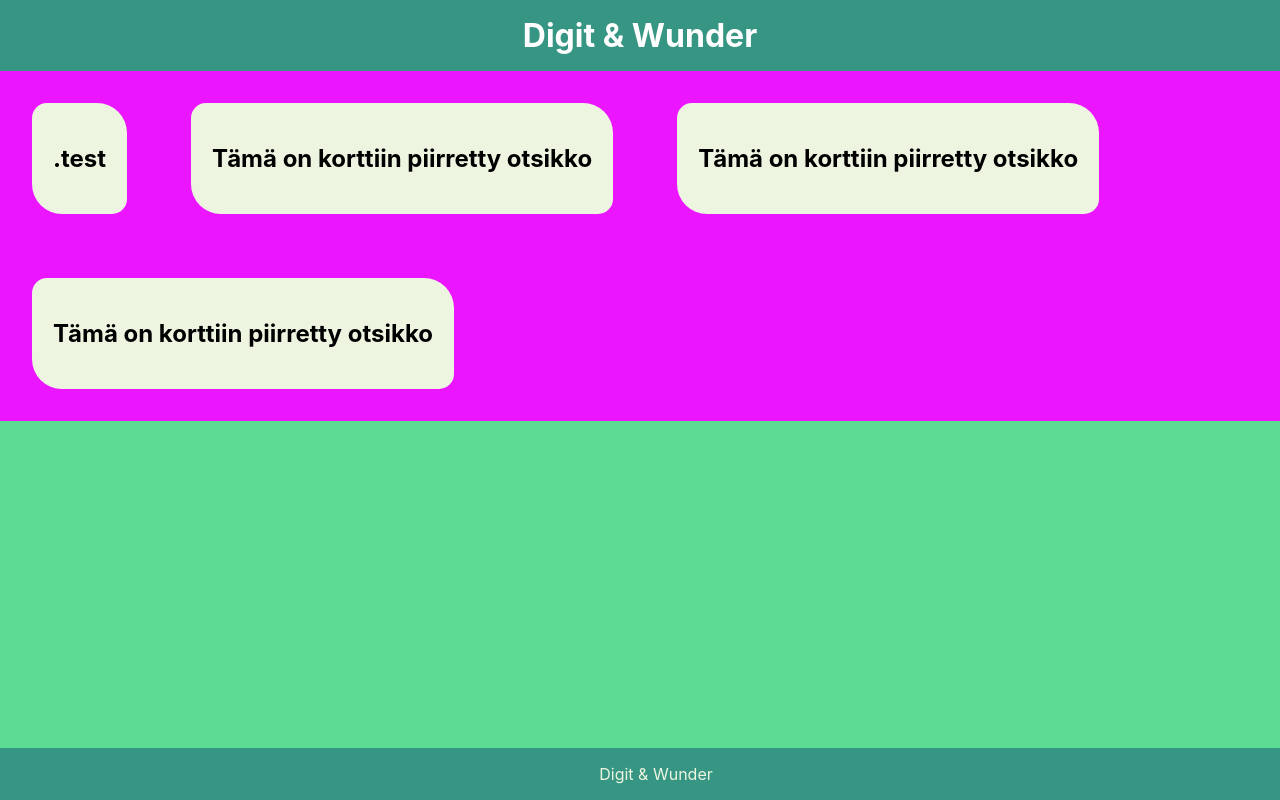
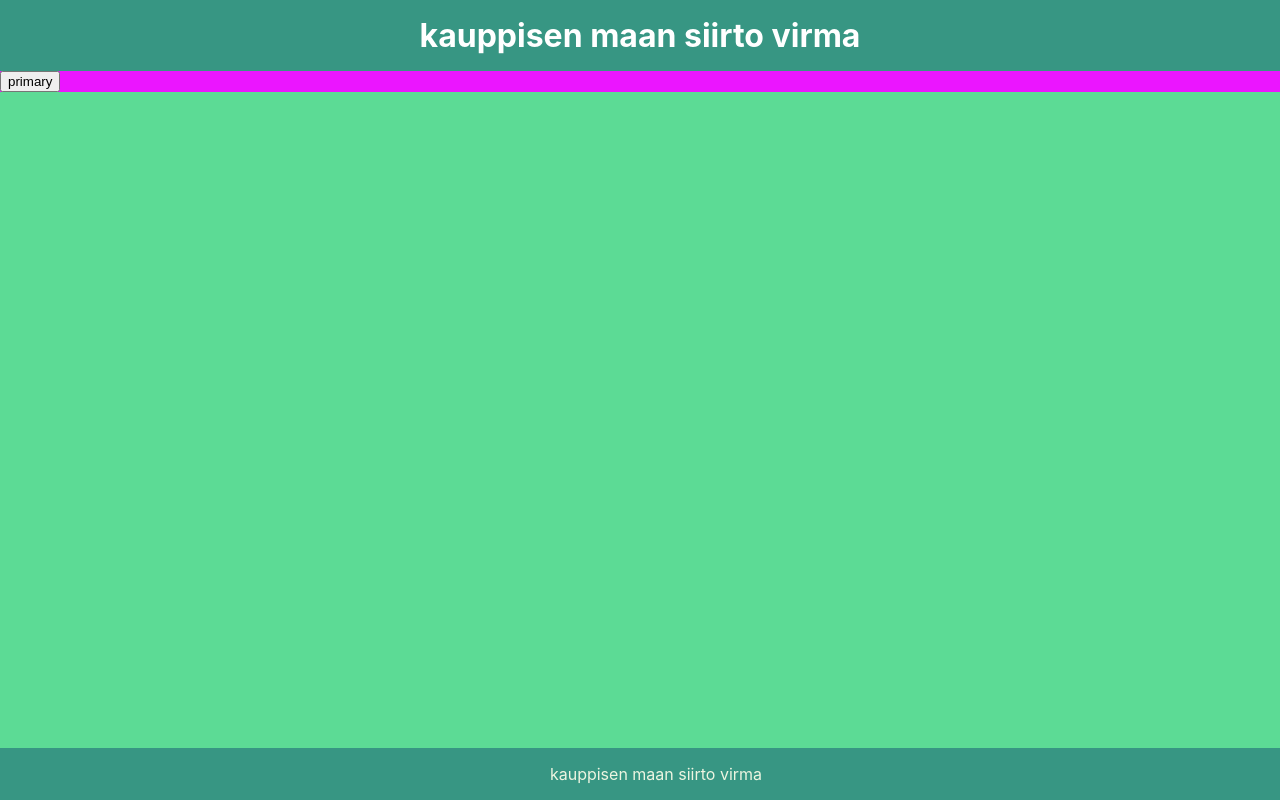
Before and after one commit to wkpelt/kauppisen-maan-siirto-virma, a React (Create React App) app in the folder frontend/: page / in a window 1280 px wide. Shown: the top 800 px of the page. Built offline with nearby package versions, Linux system fonts and the light colour scheme.

Commit message:
added reactstrap

```diff
--- a/frontend/src/App.js
+++ b/frontend/src/App.js
@@ -4,6 +4,7 @@ import Card from './Components/Card/Card';
 import Container from './Components/Container/Container';
 import Header from './Components/Header/Header';
 import Footer from './Components/Footer/Footer';
+import { Button } from 'reactstrap';
 
 class App extends Component {
   render() {
@@ -11,18 +12,7 @@ class App extends Component {
       <div className="App">
         <Header />
         <Container>
-          <Card>
-            <h2>.test</h2>
-          </Card>
-          <Card>
-            <h2>Tämä on korttiin piirretty otsikko</h2>
-          </Card>
-          <Card>
-            <h2>Tämä on korttiin piirretty otsikko</h2>
-          </Card>
-          <Card>
-            <h2>Tämä on korttiin piirretty otsikko</h2>
-          </Card>
+        <Button color="primary">primary</Button>{' '}
         </Container>
         <Footer />
       </div>
--- a/frontend/src/Components/Footer/Footer.js
+++ b/frontend/src/Components/Footer/Footer.js
@@ -4,7 +4,7 @@ import './Footer.css';
 function Footer(props) {
   return (
     <div className={'Footer'}>
-      Digit &amp; Wunder
+      kauppisen maan siirto virma
     </div>
   );
 }
--- a/frontend/src/Components/Header/Header.js
+++ b/frontend/src/Components/Header/Header.js
@@ -4,7 +4,7 @@ import './Header.css';
 function Header(props) {
   return (
     <div className={'Header'}>
-      <h1>Digit &amp; Wunder</h1>
+      <h1>kauppisen maan siirto virma</h1>
     </div>
   );
 }
```
Also changed, not shown: frontend/package.json (+5 -4 lines).
